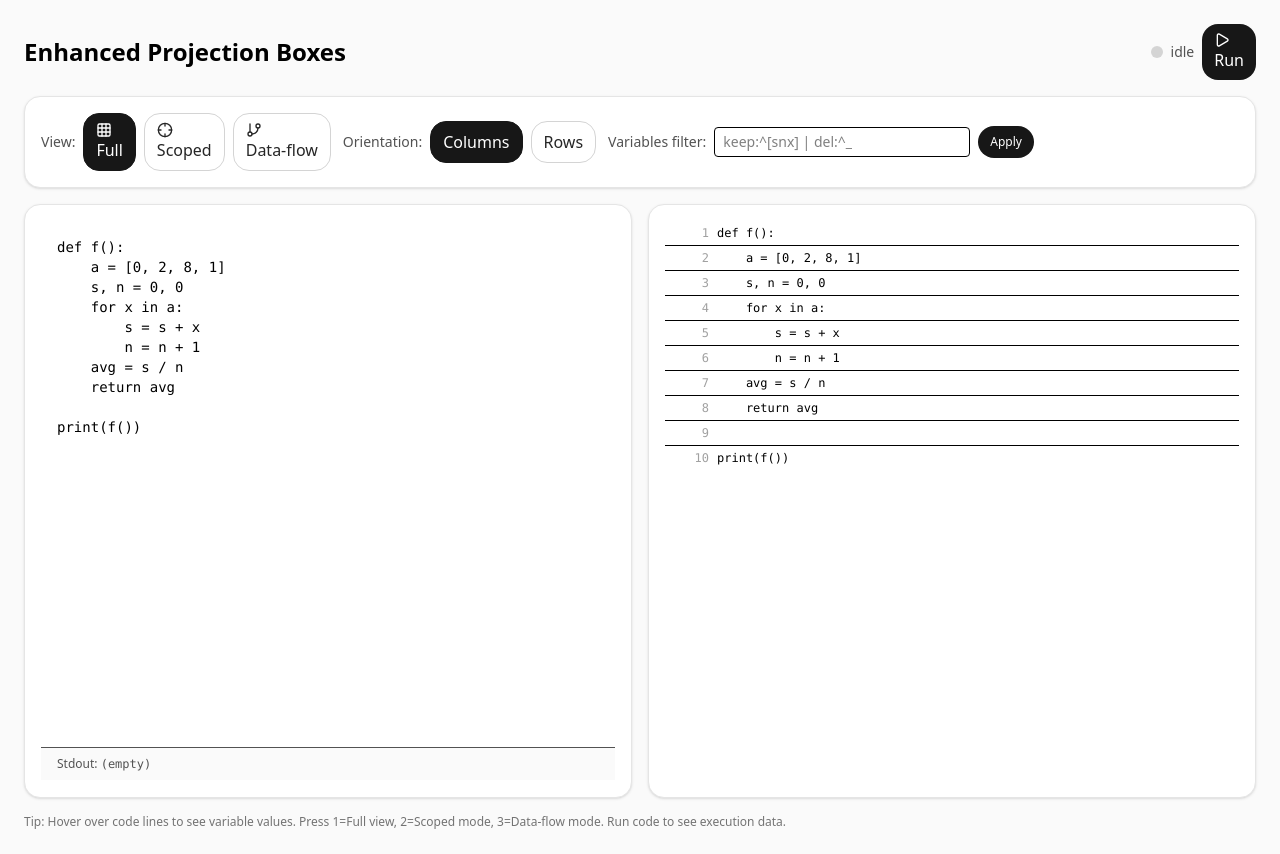
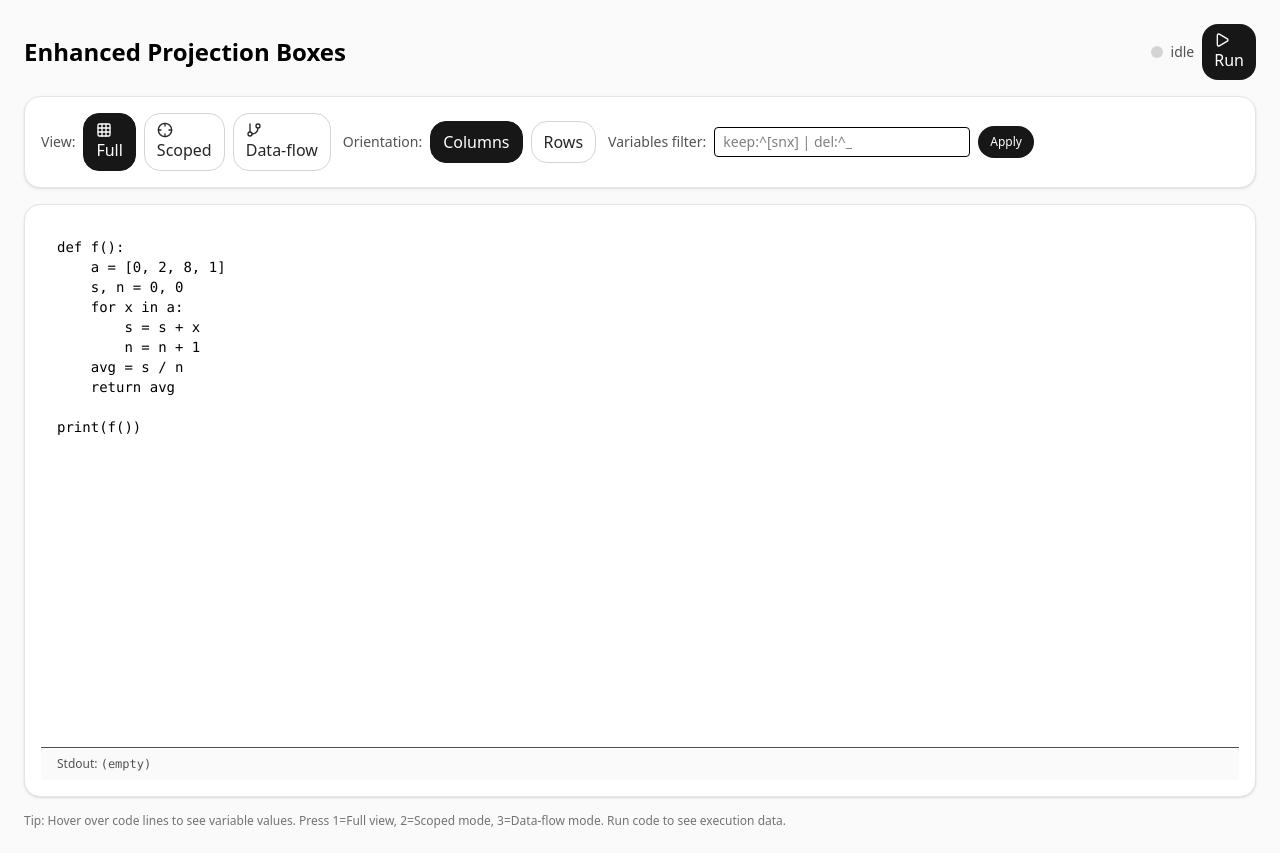
Before and after one commit to khesoem/projection-boxes, a React (Vite) app: page / in a window 1280 px wide. Built offline with nearby package versions, Linux system fonts and the light colour scheme.

Commit message:
fix: the two code boxes are merged

```diff
--- a/src/App.tsx
+++ b/src/App.tsx
@@ -1,11 +1,10 @@
 import { useEffect, useMemo, useRef, useState } from "react";
-import { motion } from "framer-motion";
 import { Crosshair, Play, Grid, GitBranch } from "lucide-react";
 
 // Import extracted components and utilities
 import { Button, Card, CardContent, Toggle } from "./components/ui";
 import { StatusDot } from "./components/StatusDot";
-import { ProjectionBox } from "./components/ProjectionBox";
+import { UnifiedCodeEditor } from "./components/UnifiedCodeEditor";
 import { useCaretLine } from "./hooks/useCaretLine";
 import { ensurePyodide, buildPythonDriverSource, extractUsedNamesFromPythonLine } from "./utils/python";
 import { runDataFlowAnalysis } from "./utils/dataFlow";
@@ -23,7 +22,6 @@ export default function ProjectionBoxesDemo() {
   const [orientation, setOrientation] = useState<Orientation>("columns");
   const [filter, setFilter] = useState<string>("");
   const [appliedFilter, setAppliedFilter] = useState<string>("");
-  const [hoverLine, setHoverLine] = useState<number | null>(null);
   const [lastExecutedCode, setLastExecutedCode] = useState<string>(SAMPLE);
   const editorRef = useRef<HTMLTextAreaElement>(null);
   const activeLine = useCaretLine(editorRef);
@@ -215,8 +213,6 @@ export default function ProjectionBoxesDemo() {
     }
   }
 
-  // Presentation helpers
-  const lines = useMemo(() => code.split("\n"), [code]);
 
   return (
     <div className="w-full min-h-screen bg-neutral-50 p-6 flex flex-col gap-4">
@@ -273,86 +269,21 @@ export default function ProjectionBoxesDemo() {
         </CardContent>
       </Card>
 
-      {/* Editor + Projection layer */}
-      <div className="grid md:grid-cols-2 gap-4">
-        <Card className="shadow-sm">
-          <CardContent className="p-0">
-            <textarea
-              ref={editorRef}
-              value={code}
-              onChange={(e) => setCode(e.target.value)}
-              onKeyDown={(e) => {
-                if (e.key === 'Tab') {
-                  e.preventDefault();
-                  const target = e.target as HTMLTextAreaElement;
-                  const start = target.selectionStart;
-                  const end = target.selectionEnd;
-                  const newValue = code.substring(0, start) + '    ' + code.substring(end);
-                  setCode(newValue);
-                  // Set cursor position after the tab
-                  setTimeout(() => {
-                    target.selectionStart = target.selectionEnd = start + 4;
-                  }, 0);
-                }
-              }}
-              className="w-full h-[520px] resize-none font-mono text-sm p-4 outline-none border-0 rounded-t-2xl"
-              spellCheck={false}
-            />
-            <div className="border-t bg-neutral-50 px-4 py-2 text-xs text-neutral-600 flex items-center justify-between">
-              <div>Stdout: <span className="font-mono">{stdout ? stdout : "(empty)"}</span></div>
-              {error && <div className="text-red-600">{String(error)}</div>}
-            </div>
-          </CardContent>
-        </Card>
-
-        <Card className="shadow-sm">
-          <CardContent className="p-0">
-            <div className="h-[560px] overflow-auto divide-y">
-              {lines.map((lineText, idx) => {
-                const b = filteredBoxes.find((x) => x.line === idx + 1);
-                return (
-                  <div key={idx} className="grid grid-cols-12 items-stretch" onMouseEnter={() => setHoverLine(idx + 1)} onMouseLeave={() => setHoverLine(null)}>
-                    {/* Code line number + text (readonly mirror for alignment) */}
-                    <div className="col-span-5 font-mono text-xs px-3 py-1 bg-white">
-                      <span className="text-neutral-400 select-none w-8 inline-block text-right mr-2">{idx + 1}</span>
-                      <span className="whitespace-pre">{lineText || "\u00a0"}</span>
-                    </div>
-
-                    {/* Projection box */}
-                    <div className="col-span-7 relative">
-                      {hoverLine === idx + 1 && (
-                        <motion.div
-                          className="absolute top-2 left-2 z-10 pointer-events-none"
-                          initial={{ opacity: 0, y: -4 }}
-                          animate={{ opacity: 1, y: 0 }}
-                        >
-                          <div className="scale-95 opacity-95">
-                            {b ? (
-                              <ProjectionBox
-                                box={b}
-                                orientation={orientation}
-                                rowMode={view === "row"}
-                                viewMode={view}
-                                dataFlowResults={view === "dataflow" ? dataFlowResults : undefined}
-                              />
-                            ) : (
-                              <div className="rounded-2xl shadow-sm bg-white ring-1 ring-neutral-200 p-4 text-xs text-neutral-500">
-                                <div className="font-medium mb-1">Line {idx + 1}</div>
-                                <div>No execution data available</div>
-                                <div className="text-[10px] mt-1">Run the code to see variable values</div>
-                              </div>
-                            )}
-                          </div>
-                        </motion.div>
-                      )}
-                    </div>
-                  </div>
-                );
-              })}
-            </div>
-          </CardContent>
-        </Card>
-      </div>
+      {/* Unified Code Editor with Projection Boxes */}
+      <Card className="shadow-sm">
+        <CardContent className="p-0">
+          <UnifiedCodeEditor
+            code={code}
+            onCodeChange={setCode}
+            boxes={filteredBoxes}
+            view={view}
+            orientation={orientation}
+            dataFlowResults={view === "dataflow" ? dataFlowResults : undefined}
+            stdout={stdout}
+            error={error}
+          />
+        </CardContent>
+      </Card>
 
       <div className="text-xs text-neutral-500">
         Tip: Hover over code lines to see variable values. Press 1=Full view, 2=Scoped mode, 3=Data-flow mode. Run code to see execution data.
--- /dev/null
+++ b/src/components/UnifiedCodeEditor.tsx
@@ -0,0 +1,160 @@
+import { useRef, useState, useCallback } from "react";
+import { motion } from "framer-motion";
+import { ProjectionBox } from "./ProjectionBox";
+import type { Box, ViewMode, Orientation, DataFlowRecord } from "../types";
+
+interface UnifiedCodeEditorProps {
+  code: string;
+  onCodeChange: (code: string) => void;
+  boxes: Box[];
+  view: ViewMode;
+  orientation: Orientation;
+  dataFlowResults?: DataFlowRecord[];
+  stdout: string;
+  error: string | null;
+}
+
+export function UnifiedCodeEditor({
+  code,
+  onCodeChange,
+  boxes,
+  view,
+  orientation,
+  dataFlowResults,
+  stdout,
+  error
+}: UnifiedCodeEditorProps) {
+  const editorRef = useRef<HTMLTextAreaElement>(null);
+  const [hoverLine, setHoverLine] = useState<number | null>(null);
+  const [focusedLine, setFocusedLine] = useState<number | null>(null);
+
+  const lines = code.split("\n");
+
+  // Handle tab key for indentation
+  const handleKeyDown = useCallback((e: React.KeyboardEvent<HTMLTextAreaElement>) => {
+    if (e.key === 'Tab') {
+      e.preventDefault();
+      const target = e.target as HTMLTextAreaElement;
+      const start = target.selectionStart;
+      const end = target.selectionEnd;
+      const newValue = code.substring(0, start) + '    ' + code.substring(end);
+      onCodeChange(newValue);
+      // Set cursor position after the tab
+      setTimeout(() => {
+        target.selectionStart = target.selectionEnd = start + 4;
+      }, 0);
+    }
+  }, [code, onCodeChange]);
+
+  // Handle mouse movement to detect which line is being hovered
+  const handleMouseMove = useCallback((e: React.MouseEvent<HTMLTextAreaElement>) => {
+    const target = e.target as HTMLTextAreaElement;
+    const rect = target.getBoundingClientRect();
+    const y = e.clientY - rect.top;
+
+    // Get computed line height from the textarea
+    const computedStyle = window.getComputedStyle(target);
+    const lineHeight = parseFloat(computedStyle.lineHeight) || 20;
+    const paddingTop = parseFloat(computedStyle.paddingTop) || 16;
+
+    // Calculate line number accounting for padding
+    const lineNumber = Math.floor((y - paddingTop) / lineHeight) + 1;
+
+    if (lineNumber >= 1 && lineNumber <= lines.length) {
+      setHoverLine(lineNumber);
+    } else {
+      setHoverLine(null);
+    }
+  }, [lines.length]);
+
+  const handleMouseLeave = useCallback(() => {
+    setHoverLine(null);
+  }, []);
+
+  // Handle focus to show projection box for current line
+  const handleFocus = useCallback(() => {
+    if (editorRef.current) {
+      const pos = editorRef.current.selectionStart || 0;
+      const pre = code.slice(0, pos);
+      const lineNumber = pre.split("\n").length;
+      setFocusedLine(lineNumber);
+    }
+  }, [code]);
+
+  const handleBlur = useCallback(() => {
+    setFocusedLine(null);
+  }, []);
+
+  // Get the projection box for the current hover/focus line
+  const getProjectionBox = (lineNumber: number) => {
+    return boxes.find((box) => box.line === lineNumber);
+  };
+
+  return (
+    <div className="relative">
+      {/* Code Editor */}
+      <textarea
+        ref={editorRef}
+        value={code}
+        onChange={(e) => onCodeChange(e.target.value)}
+        onKeyDown={handleKeyDown}
+        onMouseMove={handleMouseMove}
+        onMouseLeave={handleMouseLeave}
+        onFocus={handleFocus}
+        onBlur={handleBlur}
+        className="w-full h-[520px] resize-none font-mono text-sm p-4 outline-none border-0 rounded-t-2xl bg-white"
+        spellCheck={false}
+        style={{ lineHeight: '20px' }}
+      />
+
+      {/* Projection Box Overlay */}
+      {(hoverLine || focusedLine) && (
+        <motion.div
+          className="absolute z-10 pointer-events-none"
+          style={{
+            top: '16px',
+            right: '16px',
+            width: '400px',
+            maxWidth: 'calc(100% - 32px)'
+          }}
+          initial={{ opacity: 0, y: -4 }}
+          animate={{ opacity: 1, y: 0 }}
+          exit={{ opacity: 0, y: -4 }}
+        >
+          <div className="scale-95 opacity-95">
+            {(() => {
+              const activeLine = hoverLine || focusedLine;
+              const box = getProjectionBox(activeLine!);
+
+              if (box) {
+                return (
+                  <ProjectionBox
+                    box={box}
+                    orientation={orientation}
+                    rowMode={view === "row"}
+                    viewMode={view}
+                    dataFlowResults={view === "dataflow" ? dataFlowResults : undefined}
+                  />
+                );
+              } else {
+                return (
+                  <div className="rounded-2xl shadow-sm bg-white ring-1 ring-neutral-200 p-3 text-xs text-neutral-500">
+                    <div className="font-medium mb-1">Line {activeLine}</div>
+                    <div>No execution data available</div>
+                    <div className="text-[10px] mt-1">Run the code to see variable values</div>
+                  </div>
+                );
+              }
+            })()}
+          </div>
+        </motion.div>
+      )}
+
+      {/* Status Bar */}
+      <div className="border-t bg-neutral-50 px-4 py-2 text-xs text-neutral-600 flex items-center justify-between">
+        <div>Stdout: <span className="font-mono">{stdout ? stdout : "(empty)"}</span></div>
+        {error && <div className="text-red-600">{String(error)}</div>}
+      </div>
+    </div>
+  );
+}
```
